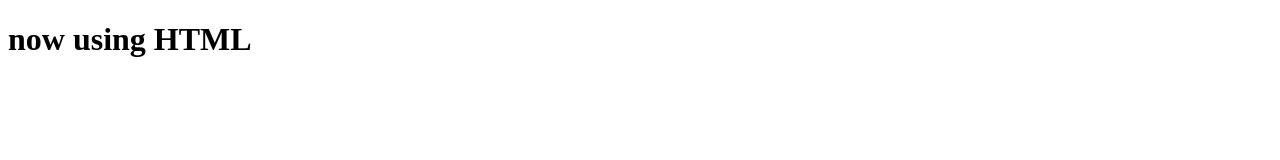
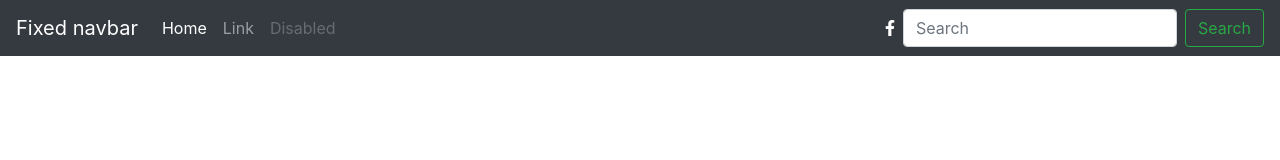
Before and after one commit to cdd2/cs465-final, a website: page HtmlFiles/home.html in a window 1280 px wide. Drawn offline with nearby package versions, Linux system fonts and the light colour scheme.

Commit message:
discovered that the page source was too cumbersome to deal with, so I've decided to create the html myself

```diff
--- a/HtmlFiles/home.html
+++ b/HtmlFiles/home.html
@@ -4,9 +4,49 @@
     <meta charset="UTF-8">
     <meta name="viewport" content="width=device-width, initial-scale=1.0">
     <meta http-equiv="X-UA-Compatible" content="ie=edge">
-    <title>Document</title>
+    <link rel="stylesheet" type="text/css" href="https://cdnjs.cloudflare.com/ajax/libs/twitter-bootstrap/4.3.1/css/bootstrap.min.css" />
+    <link rel="stylesheet" type="text/css" href="https://cdnjs.cloudflare.com/ajax/libs/font-awesome/5.8.2/css/all.min.css" />
+    <script type="text/javascript" src="https://cdnjs.cloudflare.com/ajax/libs/twitter-bootstrap/4.3.1/js/bootstrap.min.js"></script>
+    <script type="text/javascript" src="https://cdnjs.cloudflare.com/ajax/libs/jquery/3.4.1/jquery.min.js"></script>
+    <title>Home</title>
+
+    <style>
+        .fa-facebook-f {
+            color: white;
+        }
+    </style>
 </head>
 <body>
-    <h1>now using HTML</h1>
+    <nav class="navbar navbar-expand-md navbar-dark fixed-top bg-dark">
+        <a class="navbar-brand" href="#">Fixed navbar</a>
+        <button class="navbar-toggler" type="button" data-toggle="collapse" data-target="#navbarCollapse" aria-controls="navbarCollapse" aria-expanded="false" aria-label="Toggle navigation">
+            <span class="navbar-toggler-icon"></span>
+        </button>
+
+        <div class="collapse navbar-collapse" id="navbarCollapse">
+            <ul class="navbar-nav mr-auto">
+                <li class="nav-item active">
+                <a class="nav-link" href="#">Home <span class="sr-only">(current)</span></a>
+                </li>
+                <li class="nav-item">
+                <a class="nav-link" href="#">Link</a>
+                </li>
+                <li class="nav-item">
+                <a class="nav-link disabled" href="#">Disabled</a>
+                </li>
+            </ul>
+
+            <ul class="inline navbar-nav mr-right mr-2">
+                <li>
+                    <a class="fab fa-facebook-f" href="https://www.facebook.com/BrunosKitchen"></a>
+                </li>
+            </ul>
+
+            <form class="form-inline mt-2 mt-md-0">
+                <input class="form-control mr-sm-2" type="text" placeholder="Search" aria-label="Search">
+                <button class="btn btn-outline-success my-2 my-sm-0" type="submit">Search</button>
+            </form>
+        </div>
+    </nav>
 </body>
 </html>
--- a/app.js
+++ b/app.js
@@ -9,6 +9,10 @@ app.get('/', (req, res) => {
   res.sendFile('home.html', {root: path.join(__dirname, './HtmlFiles')});
 });
 
+app.get('/plated-desserts', (req, res) => {
+  res.sendFile('plated-desserts.html', {root: path.join(__dirname, './HtmlFiles')});
+});
+
 if (module === require.main) {
   const server = app.listen(process.env.PORT || 8080, () => {
     const port = server.address().port;
```
